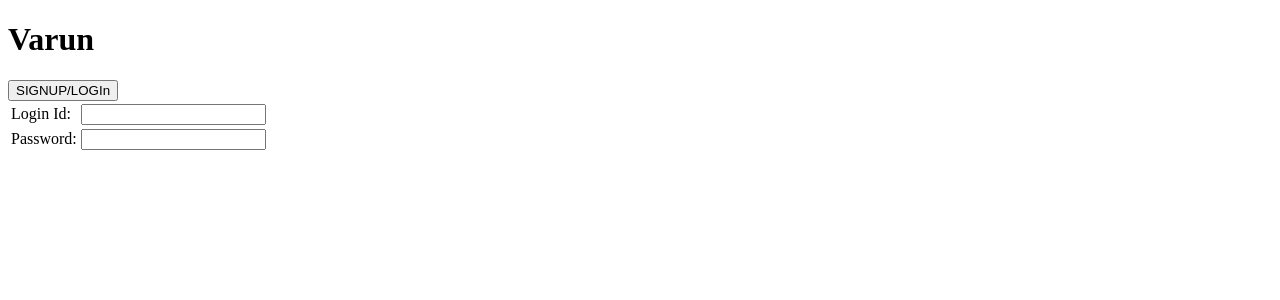
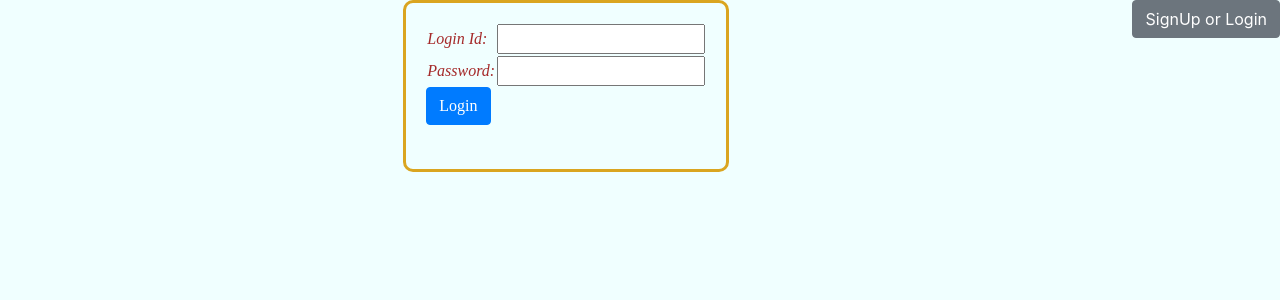
Before and after one commit to being-varun/portfolio, a React (Create React App) app: page / in a window 1280 px wide. Shown: the top 300 px of the page. Built offline with nearby package versions, Linux system fonts and the light colour scheme.

Commit message:
Learning-05

```diff
--- a/package.json
+++ b/package.json
@@ -6,6 +6,7 @@
     "@testing-library/jest-dom": "^5.14.1",
     "@testing-library/react": "^11.2.7",
     "@testing-library/user-event": "^12.8.3",
+    "bootstrap-icons": "^1.5.0",
     "react": "^17.0.2",
     "react-dom": "^17.0.2",
     "react-scripts": "4.0.3",
--- a/public/index.html
+++ b/public/index.html
@@ -9,6 +9,7 @@
       name="description"
       content="Web site created using create-react-app"
     />
+    <link rel="stylesheet" href="https://maxcdn.bootstrapcdn.com/bootstrap/4.0.0/css/bootstrap.min.css" integrity="sha384-Gn5384xqQ1aoWXA+058RXPxPg6fy4IWvTNh0E263XmFcJlSAwiGgFAW/dAiS6JXm" crossorigin="anonymous">
     <link rel="apple-touch-icon" href="%PUBLIC_URL%/logo192.png" />
     <!--
       manifest.json provides metadata used when your web app is installed on a
@@ -26,7 +27,7 @@
     -->
     <title>React App</title>
   </head>
-  <body>
+  <body style="background-color:azure;">
     <noscript>You need to enable JavaScript to run this app.</noscript>
     <div id="root"></div>
     <div id="signin"></div></br>
--- a/src/App.js
+++ b/src/App.js
@@ -1,6 +1,7 @@
 import React, { Component } from 'react';
 import login from './login';
 import signup from './signup';
+import './css/App.css';
 class App extends Component {
 
     constructor(){
@@ -8,17 +9,22 @@ class App extends Component {
             this.state={ loginState : true};
             this.toggleSignUpLogIn=this.toggleSignUpLogIn.bind(this);
     }
-    toggleSignUpLogIn(){
+    toggleSignUpLogIn=()=>{
         console.log("In toggle"+this.state.loginState);
         this.setState({loginState:!this.state.loginState});
     }
 
+
     render() {
         console.log("State changed to="+this.state.loginState);
         return(
-        <div><button onClick={this.toggleSignUpLogIn}>SIGNUP/LOGIn</button>
-
+        <div><button class="btn btn-secondary login-signup-btn" onClick={this.toggleSignUpLogIn}>SignUp or Login
+        </button>
+        <center>
+        <form class="login-signup-class">
         <div id="01">{this.state.loginState?login():signup()}</div>
+        </form>
+        </center>
         </div>
         );
     }
--- /dev/null
+++ b/src/css/App.css
@@ -0,0 +1,14 @@
+.login-signup-class{
+    border-style:solid;
+    border-color:goldenrod;
+    padding: 20px;
+    display:inline-block ;
+    border-radius: 10px;
+    color:brown;
+    font-family:cursive;
+    font-style: italic;
+
+}
+.login-signup-btn{
+    float:right;
+}
--- a/src/index.js
+++ b/src/index.js
@@ -2,5 +2,5 @@ import React from 'react';
 import ReactDom from 'react-dom';
 import App from './App';
 
-ReactDom.render(<h1> Varun </h1>,document.getElementById("root"));
+
 ReactDom.render(<App/>,document.getElementById('signin'));
--- a/src/login.js
+++ b/src/login.js
@@ -1,7 +1,8 @@
 
 const login = () => {
     return (
-        <div>
+        <>
+
                 <table>
                     <tr>
                         <td>
@@ -20,10 +21,17 @@
                             <input type="Password"></input>
                         </td>
                     </tr>
+                    <tr>
+
+                        <button class="btn btn-primary login-btn">Login</button>
+
+                    </tr>
                 </table>
 
                 <br />
-        </div>
+
+
+        </>
     )
 }
 
--- a/src/signup.js
+++ b/src/signup.js
@@ -1,5 +1,18 @@
+ /*const checkValid=()=>{
+    var pwd=document.getElementById("pwd").value;
+    var confpwd=document.getElementById("conf-pwd").value;
+    if(pwd===confpwd){
+        console.log("match");
+    }else{
+        console.log("not a match");
+    }
+}*/
+
 const signup=() => {
+
+
         return (
+            <form class="signup-class">
             <table>
                 <tr>
                     <td>
@@ -25,7 +38,7 @@ const signup=() => {
                         Password:
                     </td>
                     <td>
-                        <input type="password" />
+                        <input id="pwd" type="password" />
                     </td>
                 </tr>
                 <tr>
@@ -33,11 +46,20 @@ const signup=() => {
                         Confirm Password:
                     </td>
                     <td>
-                        <input type="password" />
+                        <input  id="conf-pwd"  type="password" />
+                    </td>
+                </tr>
+                <tr>
+                    <td>
+                        <button class="btn btn-primary">SignUp</button>
+                    </td>
+                    <td>
+                        <a class="text-primary">Forgot Password</a>
                     </td>
                 </tr>
 
             </table>
+            </form>
         )
 
 }
```
Also changed, not shown: 1 other file (tests, documents, lock files or other folders). Lines whose indentation alone changed are shown as unchanged.
